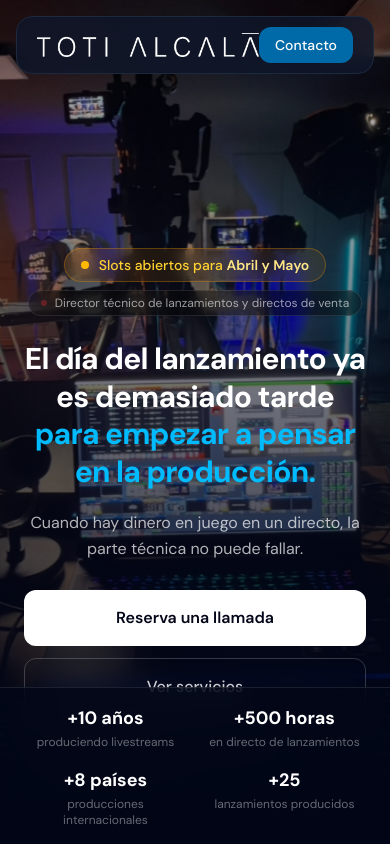
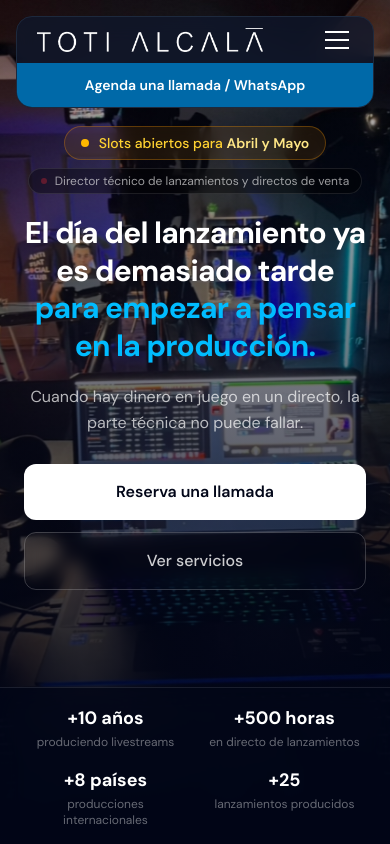
Before and after one commit to totialcala/totialcala-web, a Next.js app: page / in a window 390 px wide. Shown: the top 844 px of the page. Built offline with nearby package versions, Linux system fonts and the light colour scheme; grey boxes are pictures that could not be loaded.

Commit message:
feat: mobile navbar with hamburger menu and CTA bar

```diff
--- a/components/Hero.tsx
+++ b/components/Hero.tsx
@@ -13,7 +13,7 @@ const stats = [
 
 export default function Hero() {
   return (
-    <section className="relative h-screen min-h-[600px] flex flex-col justify-end overflow-hidden">
+    <section className="relative h-screen min-h-[600px] flex flex-col justify-center md:justify-end overflow-hidden">
       {/* Fullscreen background photo */}
       <Image
         src="/images/photos/Live_Criptoprofe.png"
@@ -49,7 +49,7 @@ export default function Hero() {
           initial={{ opacity: 0, y: -8 }}
           animate={{ opacity: 1, y: 0 }}
           transition={{ duration: 0.5, delay: 0.2 }}
-          className="flex md:hidden flex-col items-center gap-2 mb-6"
+          className="flex md:hidden flex-col items-center gap-2 mb-5"
         >
           <SlotsBadge size="md" />
           <div className="inline-flex items-center gap-2 bg-black/40 backdrop-blur-sm border border-white/10 rounded-full px-3 py-1 text-xs text-white/60">
--- a/components/Navbar.tsx
+++ b/components/Navbar.tsx
@@ -1,11 +1,25 @@
 "use client";
 
+import { useState } from "react";
 import Image from "next/image";
 import Link from "next/link";
 
 export default function Navbar() {
+  const [menuOpen, setMenuOpen] = useState(false);
+
+  const links = [
+    { href: "#servicios", label: "Servicios" },
+    { href: "#clientes", label: "Clientes" },
+    { href: "#proceso", label: "Cómo trabajo" },
+    { href: "#sobre-mi", label: "Quién soy" },
+  ];
+
   return (
-    <nav className="fixed top-4 left-4 right-4 z-50 flex items-center justify-between px-5 py-2.5 rounded-2xl bg-slate-900/80 backdrop-blur-md border border-slate-800">
+    <>
+      {/* Main navbar */}
+      <nav className="fixed top-4 left-4 right-4 z-50 rounded-2xl bg-slate-900/80 backdrop-blur-md border border-slate-800 overflow-hidden">
+        {/* Row 1: logo + nav links + CTA */}
+        <div className="flex items-center justify-between px-5 py-2.5">
           <button
             onClick={() => window.scrollTo({ top: 0, behavior: "smooth" })}
             aria-label="Inici"
@@ -20,28 +34,62 @@ export default function Navbar() {
             />
           </button>
 
+          {/* Desktop links */}
           <div className="hidden md:flex items-center gap-6 text-sm text-slate-400">
-        <Link href="#servicios" className="hover:text-white transition-colors duration-200 cursor-pointer">
-          Servicios
+            {links.map((l) => (
+              <Link key={l.href} href={l.href} className="hover:text-white transition-colors duration-200 cursor-pointer">
+                {l.label}
               </Link>
-        <Link href="#clientes" className="hover:text-white transition-colors duration-200 cursor-pointer">
-          Clientes
-        </Link>
-        <Link href="#proceso" className="hover:text-white transition-colors duration-200 cursor-pointer">
-          Cómo trabajo
-        </Link>
-        <Link href="#sobre-mi" className="hover:text-white transition-colors duration-200 cursor-pointer">
-          Quién soy
-        </Link>
+            ))}
           </div>
 
+          {/* Desktop CTA */}
           <a
             href="#contacto"
-        className="bg-sky-700 hover:bg-sky-600 text-white text-sm font-medium px-4 py-2 rounded-xl transition-colors duration-200 cursor-pointer whitespace-nowrap"
+            className="hidden md:block bg-sky-700 hover:bg-sky-600 text-white text-sm font-medium px-4 py-2 rounded-xl transition-colors duration-200 cursor-pointer whitespace-nowrap"
           >
-        <span className="hidden md:inline">Agenda una llamada / WhatsApp</span>
-        <span className="md:hidden">Contacto</span>
+            Agenda una llamada / WhatsApp
+          </a>
+
+          {/* Mobile hamburger */}
+          <button
+            onClick={() => setMenuOpen(!menuOpen)}
+            className="md:hidden flex flex-col gap-1.5 p-1 cursor-pointer"
+            aria-label="Menú"
+          >
+            <span className={`block h-0.5 w-6 bg-white transition-all duration-300 ${menuOpen ? "rotate-45 translate-y-2" : ""}`} />
+            <span className={`block h-0.5 w-6 bg-white transition-all duration-300 ${menuOpen ? "opacity-0" : ""}`} />
+            <span className={`block h-0.5 w-6 bg-white transition-all duration-300 ${menuOpen ? "-rotate-45 -translate-y-2" : ""}`} />
+          </button>
+        </div>
+
+        {/* Mobile CTA bar */}
+        <a
+          href="#contacto"
+          className="md:hidden flex items-center justify-center bg-sky-700 hover:bg-sky-600 text-white text-sm font-semibold py-3 transition-colors duration-200 cursor-pointer"
+        >
+          Agenda una llamada / WhatsApp
         </a>
       </nav>
+
+      {/* Mobile menu overlay */}
+      {menuOpen && (
+        <div
+          className="md:hidden fixed inset-0 z-40 bg-slate-950/95 backdrop-blur-md flex flex-col items-center justify-center gap-8"
+          onClick={() => setMenuOpen(false)}
+        >
+          {links.map((l) => (
+            <Link
+              key={l.href}
+              href={l.href}
+              onClick={() => setMenuOpen(false)}
+              className="text-white text-3xl font-bold hover:text-sky-400 transition-colors duration-200 cursor-pointer"
+            >
+              {l.label}
+            </Link>
+          ))}
+        </div>
+      )}
+    </>
   );
 }
```
Lines whose indentation alone changed are shown as unchanged.
